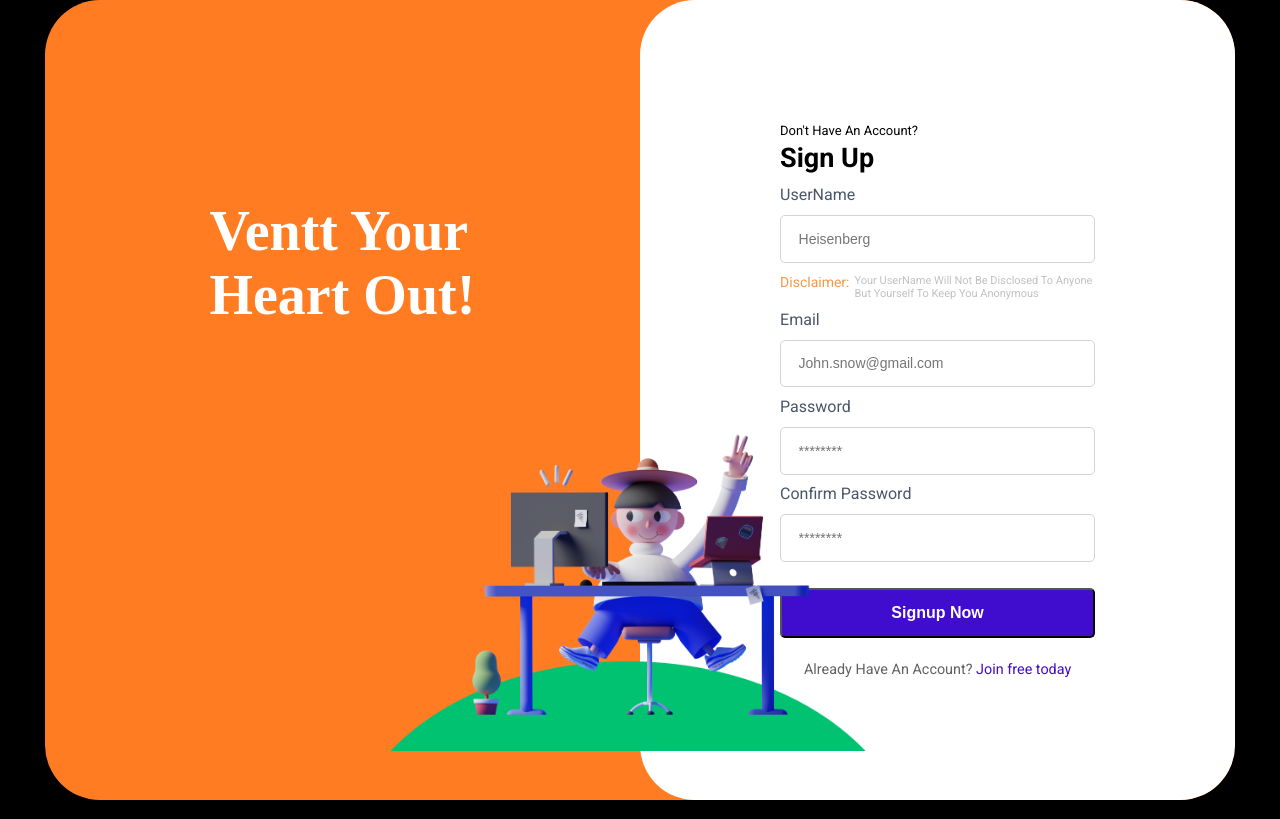
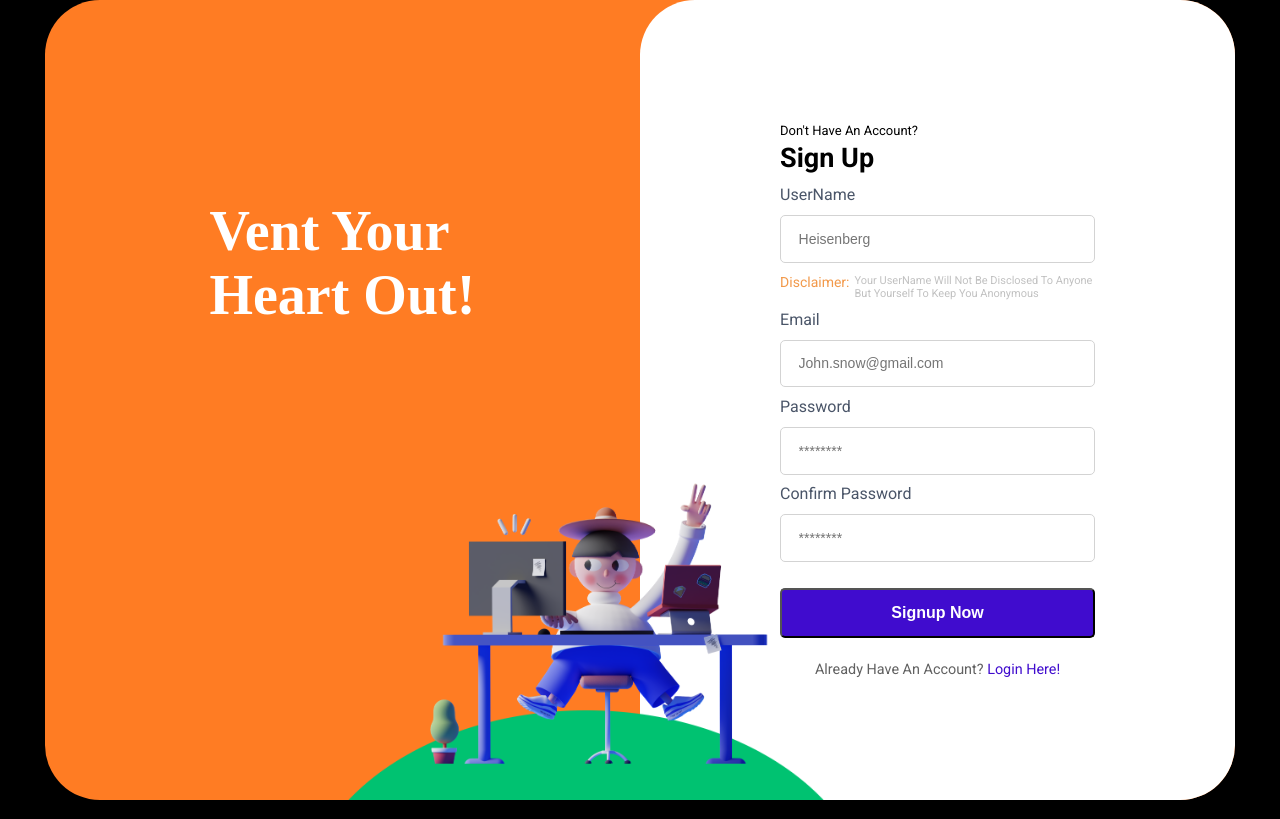
Before and after one commit to abdullah-khurr-am/VenttOut, a React (Create React App) app: page / in a window 1280 px wide. Built offline with nearby package versions, Linux system fonts and the light colour scheme.

Commit message:
a few changes here and there to the UI

```diff
--- a/src/Components/LoginForm.jsx
+++ b/src/Components/LoginForm.jsx
@@ -25,7 +25,7 @@ const LoginForm = () => {
             Forgot Password?
           </a>
         </div>
-        <button id="loginbutton">Login Now</button>
+        <button id="loginbutton">Login</button>
       </form>
     </div>
   );
--- a/src/Components/LoginPage.js
+++ b/src/Components/LoginPage.js
@@ -8,8 +8,8 @@ const LoginPage = () => {
     <div id="loginpage">
       <div className="sector" id="sector-left">
         <p id="punchline">
-          <span style={{ color: "black" }}>Vent</span> Your <br />
-          <span style={{ marginLeft: "0px" }}>Heart Out!</span>
+          <span>Vent</span> Your <br />
+          <span>Heart Out!</span>
         </p>
         <div id="Guy">
         </div>
--- a/src/Components/SignupPage.js
+++ b/src/Components/SignupPage.js
@@ -8,10 +8,10 @@ const SignupPage = () => {
       <div id="loginpage">
         <div className="sector" id="sector-left">
           <p id="punchline">
-            <span>Ventt</span> Your <br />{" "}
+            Vent Your <br />
             <span>Heart Out!</span>
           </p>
-          <div id="Guy"></div>
+          <div id="GuyComputer"></div>
         </div>
         <div className="sector" id="sector-right">
           <div className="SignupTitle">
@@ -21,7 +21,7 @@ const SignupPage = () => {
             </p>
           </div>
           <SignupForm/>
-          <p id="belowbutton">Already Have An Account? <a href="">Join free today</a></p>
+          <p id="belowbutton">Already Have An Account? <a href="">Login Here!</a></p>
 
         </div>
       </div>
--- a/src/styles/LoginPage.css
+++ b/src/styles/LoginPage.css
@@ -19,6 +19,7 @@ display: flex;
     display: flex;
     flex-direction: column;
     align-items: center;
+    justify-content: space-between;
 }
 
 #sector-right{
@@ -61,7 +62,7 @@ display: flex;
 } */
 
 #Guy{
-    margin-left: 35.75em;
+    margin-left: 38vw;
     z-index: 0;
     width: 35.125em;
     height: 26.5em;
--- a/src/styles/Signup/SignupPage.css
+++ b/src/styles/Signup/SignupPage.css
@@ -11,8 +11,8 @@ body{
     width: 19.6875em;
 }
 
-#Guy{
-    margin-left: 35.75em;
+#GuyComputer{
+    margin-left: 38vw;
     z-index: 0;
     width: 35.125em;
     height: 26.5em;
```
